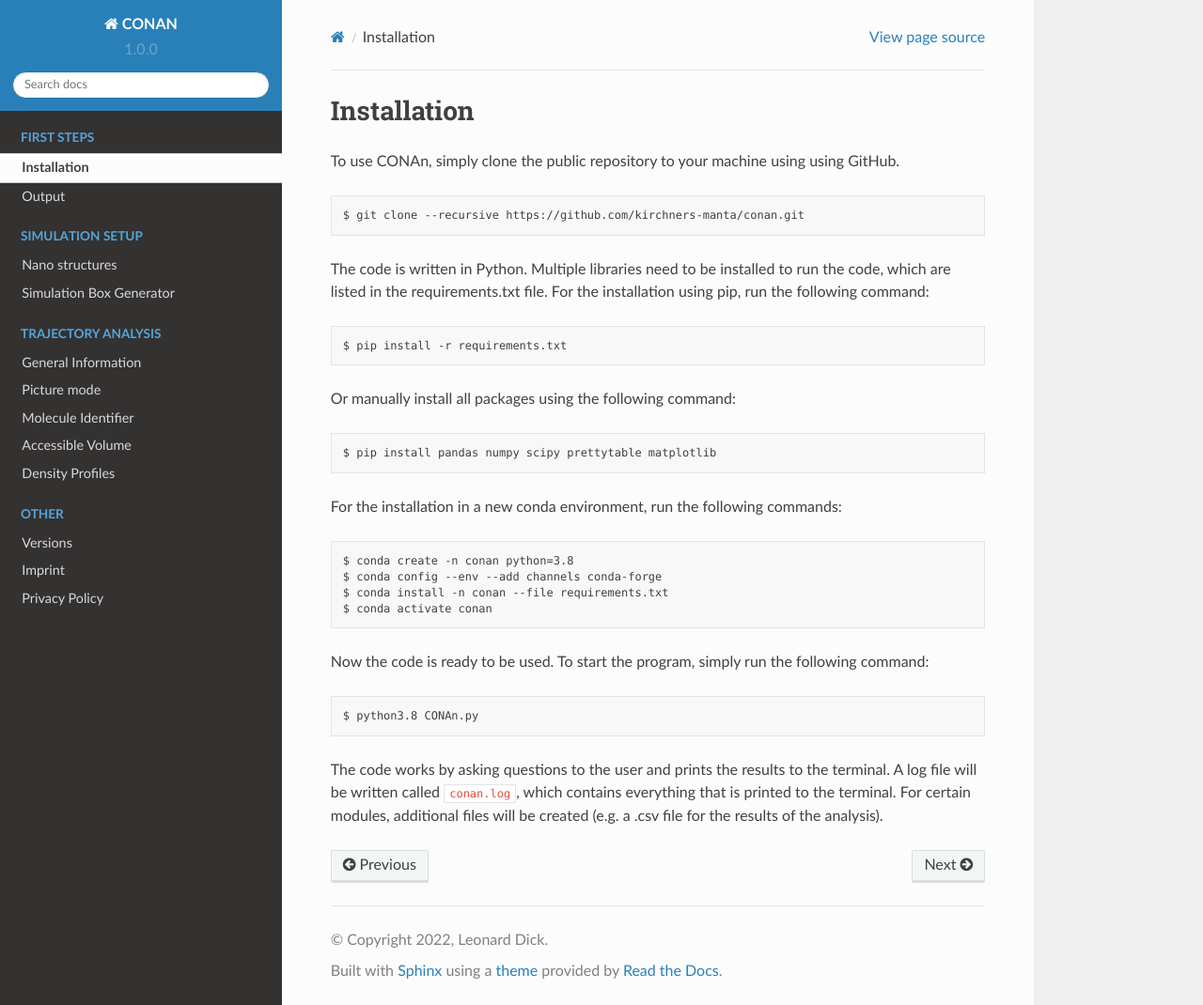
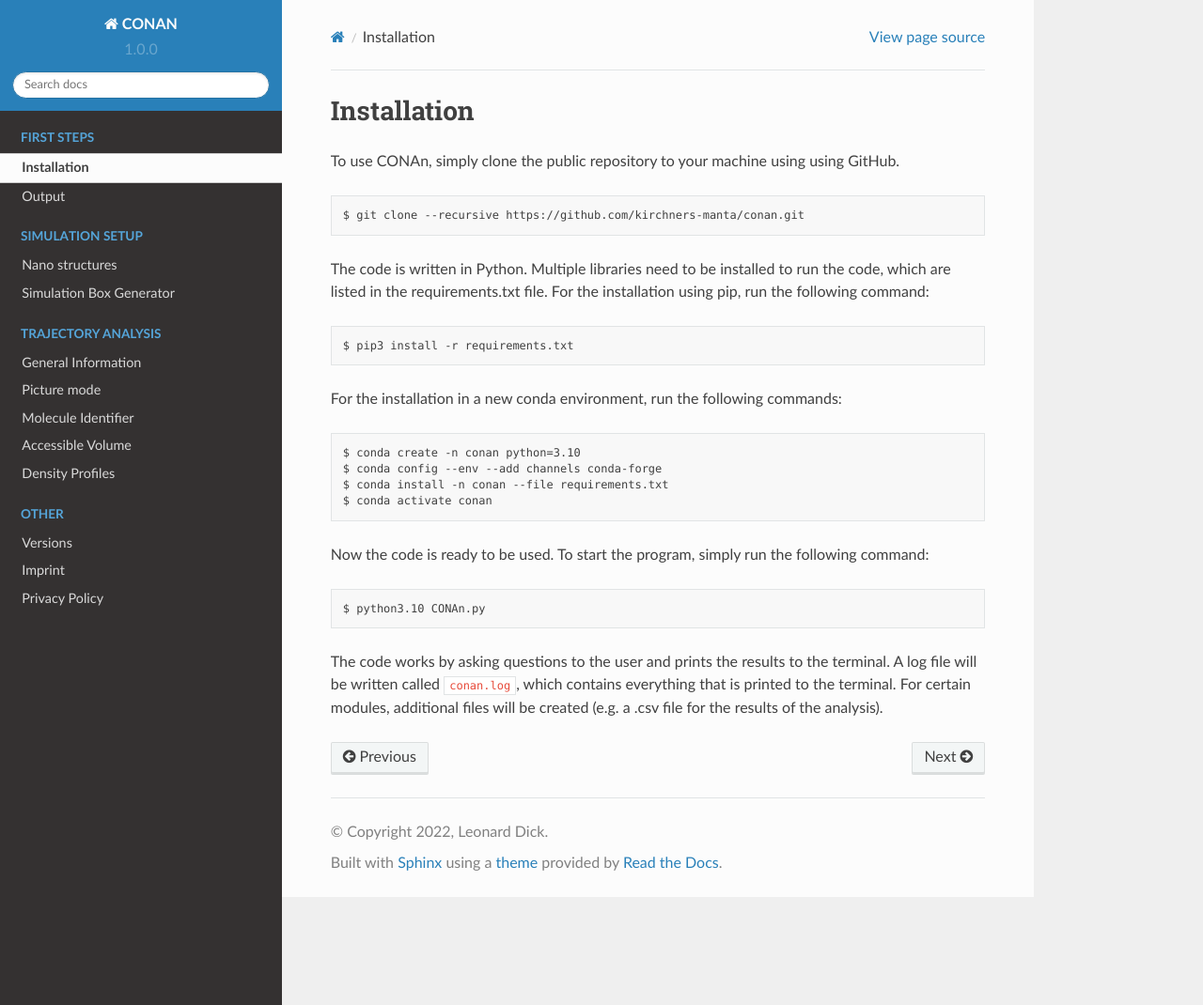
Before and after one commit to LeonardDick/conan, a Sphinx documentation site: the page built from docs/source/first_steps/Installation.rst, in a window 1280 px wide and 1070 px high. Shown: the whole window at 94% size. Built offline with Sphinx 7.4.7 and the Read the Docs theme 2.0.0, drawn with Linux system fonts in a browser that asks for light colours.

Commit message:
conan_manual

```diff
--- a/docs/source/first_steps/Installation.rst
+++ b/docs/source/first_steps/Installation.rst
@@ -12,19 +12,14 @@ For the installation using pip, run the following command:
 
 .. code-block:: none
 
-   $ pip install -r requirements.txt
+   $ pip3 install -r requirements.txt
 
-Or manually install all packages using the following command:
-
-.. code-block:: none
-
-   $ pip install pandas numpy scipy prettytable matplotlib
 
 For the installation in a new conda environment, run the following commands:
 
 .. code-block:: none
 
-   $ conda create -n conan python=3.8
+   $ conda create -n conan python=3.10
    $ conda config --env --add channels conda-forge
    $ conda install -n conan --file requirements.txt
    $ conda activate conan
@@ -33,7 +28,7 @@ Now the code is ready to be used. To start the program, simply run the following
 
 .. code-block:: none
 
-   $ python3.8 CONAn.py
+   $ python3.10 CONAn.py
 
 The code works by asking questions to the user and prints the results to the terminal.
 A log file will be written called ``conan.log``, which contains everything that is printed to the terminal.
```
Also changed, not shown: requirements.txt (added, +8 -0 lines).
